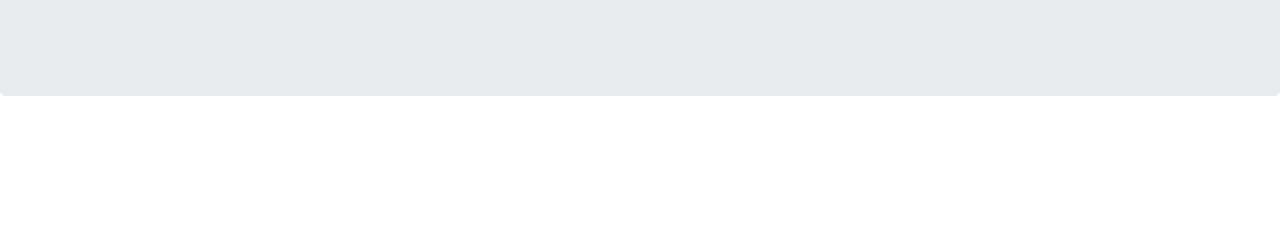
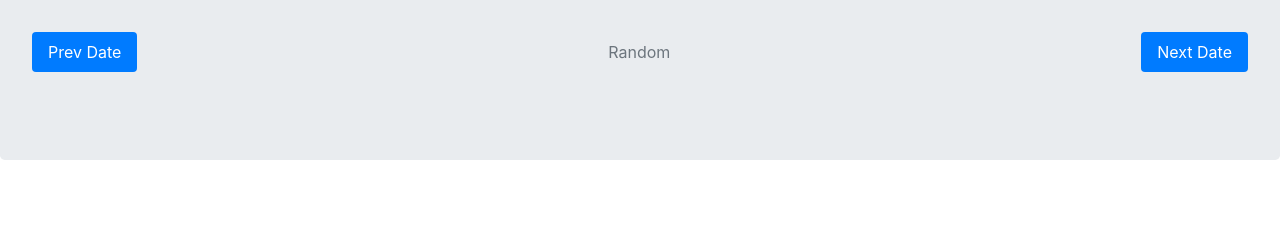
Before and after one commit to Raymenes/PersonalNewsFeed, a Flask app: template web/templates/daily_news_summary.html in a window 1280 px wide. Shown: the part 187-427 px from the top of the page. Run offline with Flask 2, Linux system fonts and the light colour scheme; the template is opened without the code that fills it, so the values that code supplies are empty; some libraries are stand-ins or nearby versions.

Commit message:
add previous, next and random date redirection on article listing page

```diff
--- a/web/app.py
+++ b/web/app.py
@@ -8,6 +8,7 @@
 
 import subprocess
 import json
+from random import randint
 
 app = Flask(__name__)
 app.config['SECRET_KEY'] = "maomao is the best"
@@ -25,10 +26,25 @@
 
     return make_response(render_template('index.html', form=form), 200, headers)
 
+@app.route('/Techcrunch/<date>/<diff>', methods=['GET'])
 @app.route('/Techcrunch/<date>', methods=['GET','POST'])
-def display_techcrunch_articles(date):
+def display_techcrunch_articles(date, diff=None):
     if date.lower() == 'today':
         date = datetime.today().strftime("%Y-%m-%d")
+
+    if diff:
+        dateObj = datetime.strptime(date, "%Y-%m-%d")
+        if diff.lower() == 'prev':
+            dateObj -= timedelta(days=1)
+        elif diff.lower() == 'next':
+            dateObj += timedelta(days=1)
+        elif diff.lower() == 'rand':
+            oldestDateObj = datetime.strptime("2018-01-01", "%Y-%m-%d")
+            todayObj = datetime.today()
+            delta = todayObj - oldestDateObj
+            dateObj = oldestDateObj + timedelta(days=randint(0, delta.days))
+        date = dateObj.strftime("%Y-%m-%d")
+
     article_list = []
 
     if request.method == 'POST':
--- a/web/templates/daily_news_summary.html
+++ b/web/templates/daily_news_summary.html
@@ -4,6 +4,14 @@
 <div class="jumbotron">
     <h1 class="display-4">Here is {{ dateStr }} techcrunch article</h1>
     <br>
+
+    <nav class="nav nav-pills nav-fill">
+        <a class="flex-sm-right text-sm-left nav-link active" href="/Techcrunch/{{dateStr}}/prev">Prev Date</a>
+        <a class="nav-item nav-link disabled" href="/Techcrunch/{{dateStr}}/rand" tabindex="-1" aria-disabled="true">Random</a>
+        <a class="flex-sm-left text-sm-right nav-link active" href="/Techcrunch/{{dateStr}}/next">Next Date</a>
+    </nav>
+    <br>
+
     <!-- unordered list -->
     <div>
         {% for article in article_list %}
--- a/web/templates/user_preference.html
+++ b/web/templates/user_preference.html
@@ -4,6 +4,7 @@
 <div class="jumbotron">
         <h1 class="display-4">Here is {{ uid }} {{ pref_type }} articles</h1>
         <br>
+
         <!-- unordered list -->
         <div>
             {% for article in article_list %}
```
